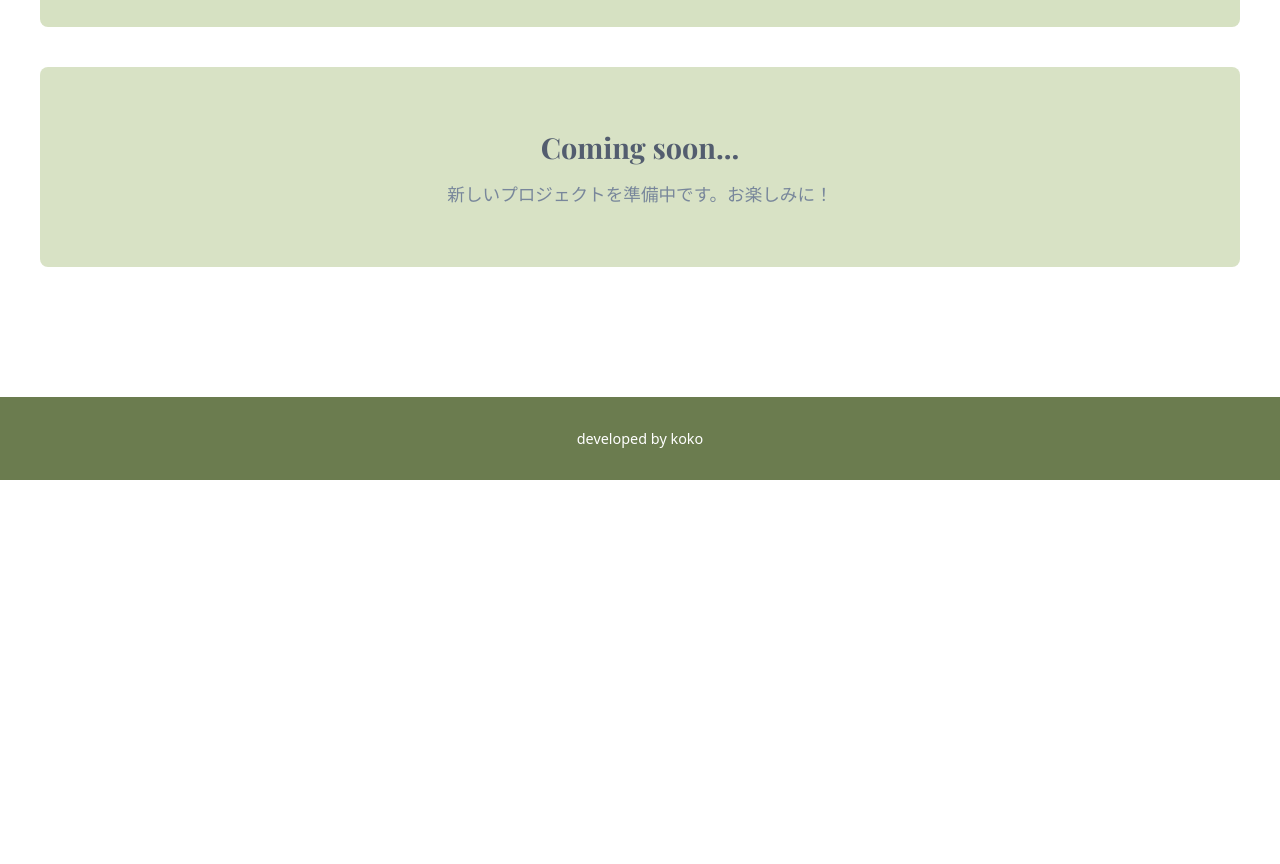
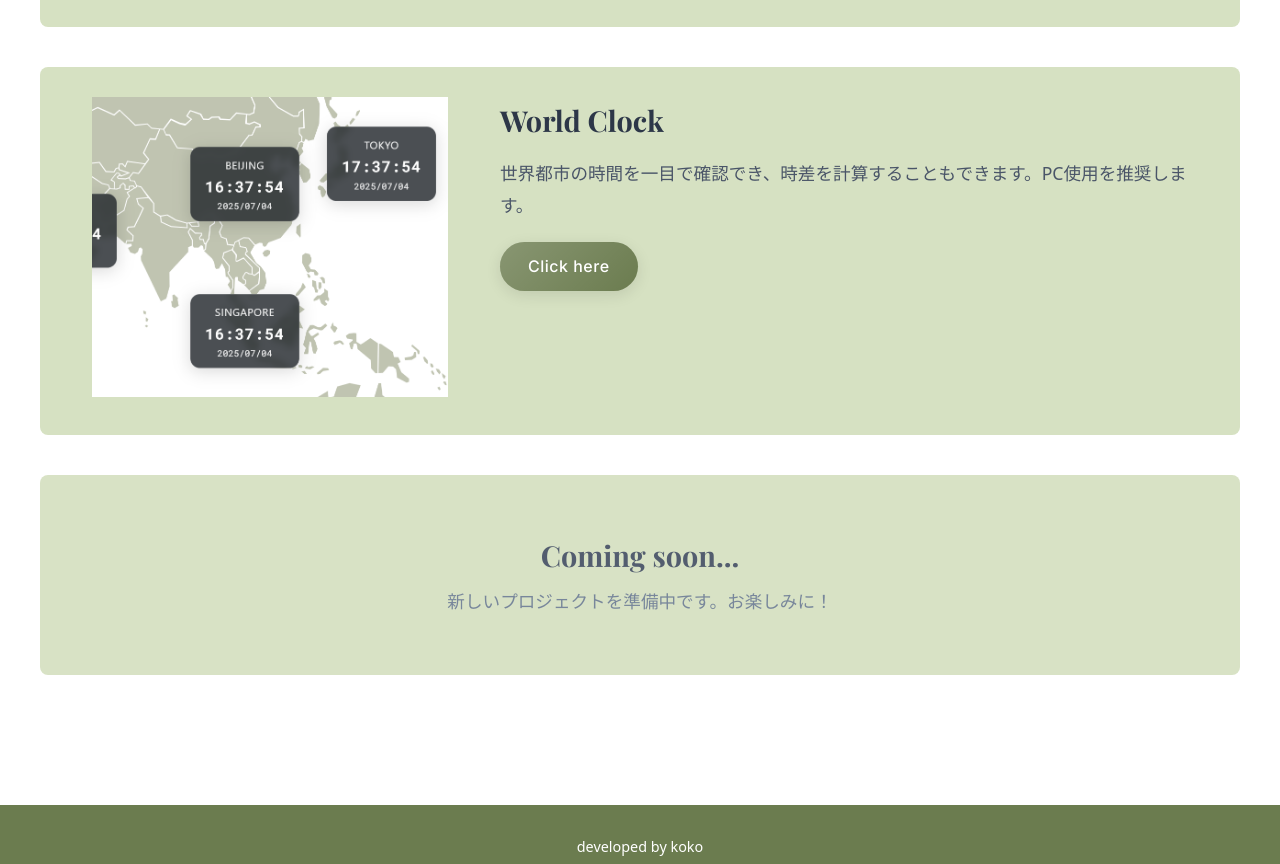
Before and after one commit to jesuiskoko/bio-site, a website: page index.html in a window 1280 px wide. Shown: the part 981-1845 px from the top of the page. Before the commit the page ends 1461 px from the top, so only its background shows below. Drawn offline with nearby package versions, Linux system fonts and the light colour scheme.

Commit message:
Add World Clock project and update image paths

```diff
--- a/index.html
+++ b/index.html
@@ -49,6 +49,17 @@
         </div>
 
         <!-- Coming soon... カード -->
+        <div class="portfolio-item">
+            <div class="portfolio-image">
+                <img src="images/project2.png" alt="World Clock">
+            </div>
+            <div class="portfolio-content">
+                <h3>World Clock</h3>
+                <p>世界都市の時間を一目で確認でき、時差を計算することもできます。PC使用を推奨します。</p>
+                <a href="https://jesuiskoko.github.io/world-clock/" class="portfolio-link" target="_blank">Click here</a>
+            </div>
+        </div>
+
         <div class="portfolio-item coming-soon">
             <div class="portfolio-content">
                 <h3>Coming soon...</h3>
```
Also changed, not shown: images/project2.png (added).
